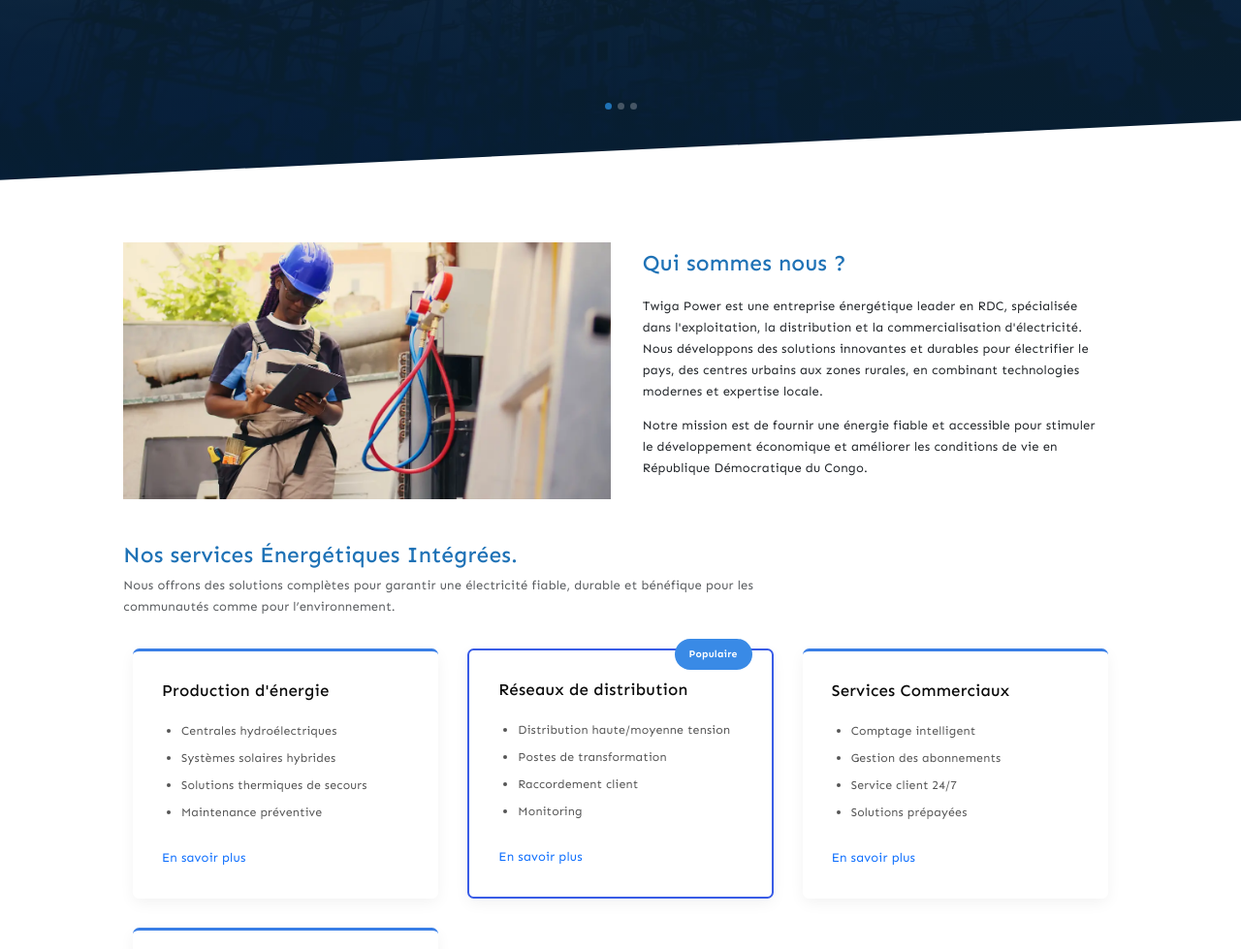
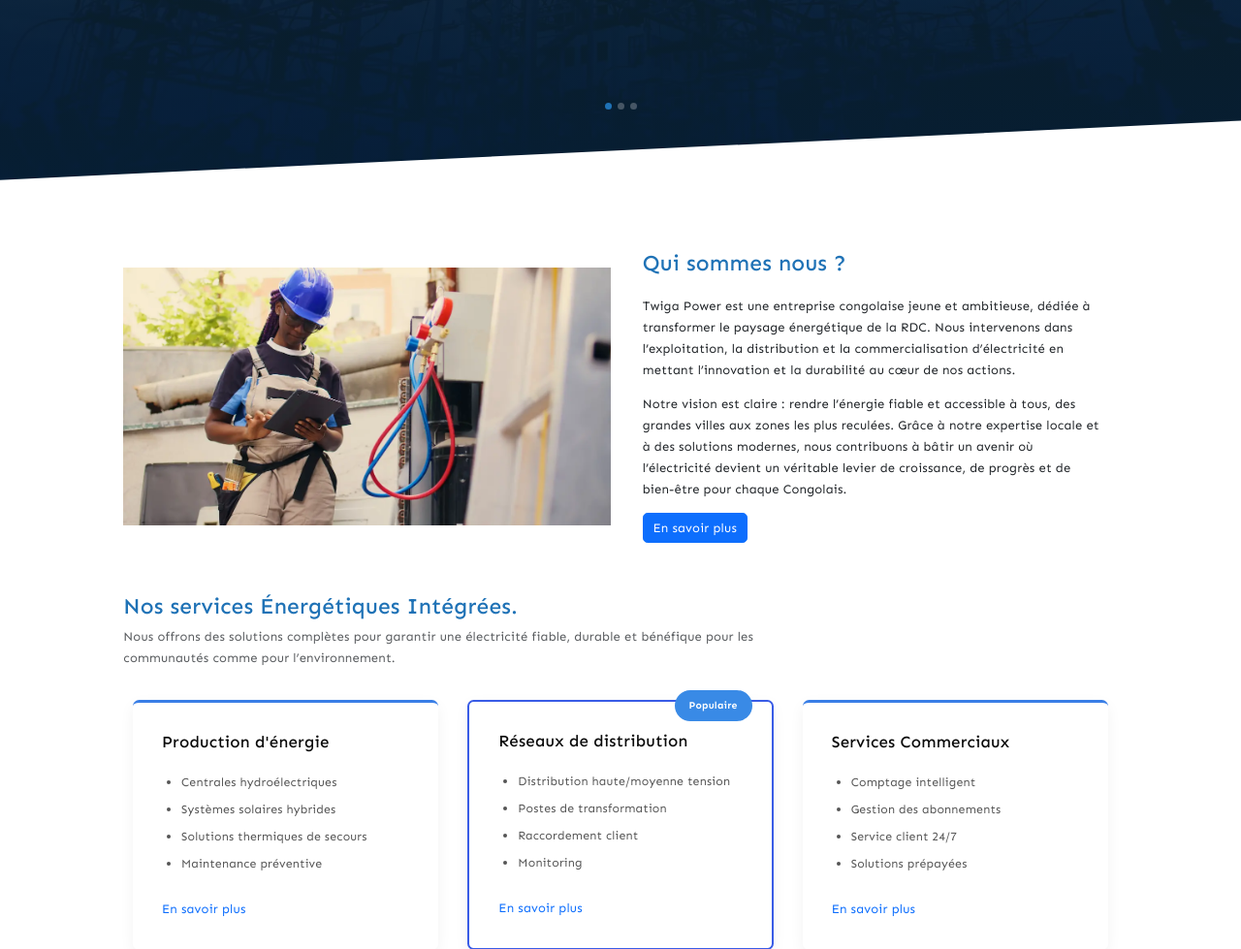
Before and after one commit to Elkis243/twiga-power, a Django app: page / in a window 1280 px wide. Shown: the part 530-1509 px from the top of the page at 97% size. Run offline with Django 5.2, Linux system fonts and the light colour scheme.

Commit message:
Mise à jour de la section "Qui sommes-nous ?" pour refléter la mission et la vision de Twiga Power, en mettant l'accent sur l'innovation et la durabilité.

```diff
--- a/twiga_power/templates/app/home.html
+++ b/twiga_power/templates/app/home.html
@@ -95,15 +95,12 @@
             <div class="container p-3">
               <p class="h3 text-color mb-4">Qui sommes nous ?</p>
               <p>
-                Twiga Power est une entreprise énergétique leader en RDC, spécialisée dans l'exploitation, la distribution
-                et la commercialisation d'électricité. Nous développons des solutions innovantes et durables pour
-                électrifier le pays, des centres urbains aux zones rurales, en combinant technologies modernes et
-                expertise locale.
+                Twiga Power est une entreprise congolaise jeune et ambitieuse, dédiée à transformer le paysage énergétique de la RDC. Nous intervenons dans l’exploitation, la distribution et la commercialisation d’électricité en mettant l’innovation et la durabilité au cœur de nos actions.
               </p>
               <p>
-                Notre mission est de fournir une énergie fiable et accessible pour stimuler le développement économique et
-                améliorer les conditions de vie en République Démocratique du Congo.
+                Notre vision est claire : rendre l’énergie fiable et accessible à tous, des grandes villes aux zones les plus reculées. Grâce à notre expertise locale et à des solutions modernes, nous contribuons à bâtir un avenir où l’électricité devient un véritable levier de croissance, de progrès et de bien-être pour chaque Congolais.
               </p>
+              <a href="{% url 'about' %}" class="btn btn-primary">En savoir plus</a>
             </div>
           </div>
         </div>
```
